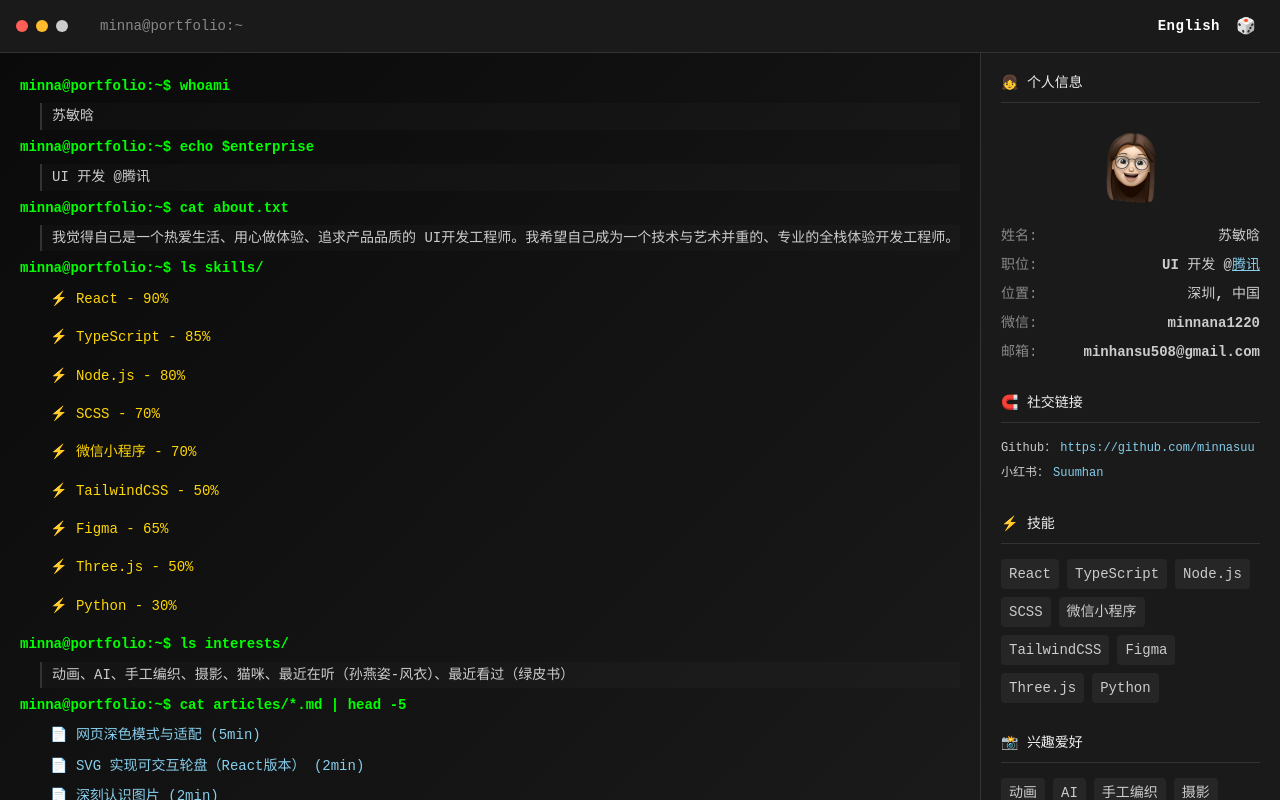
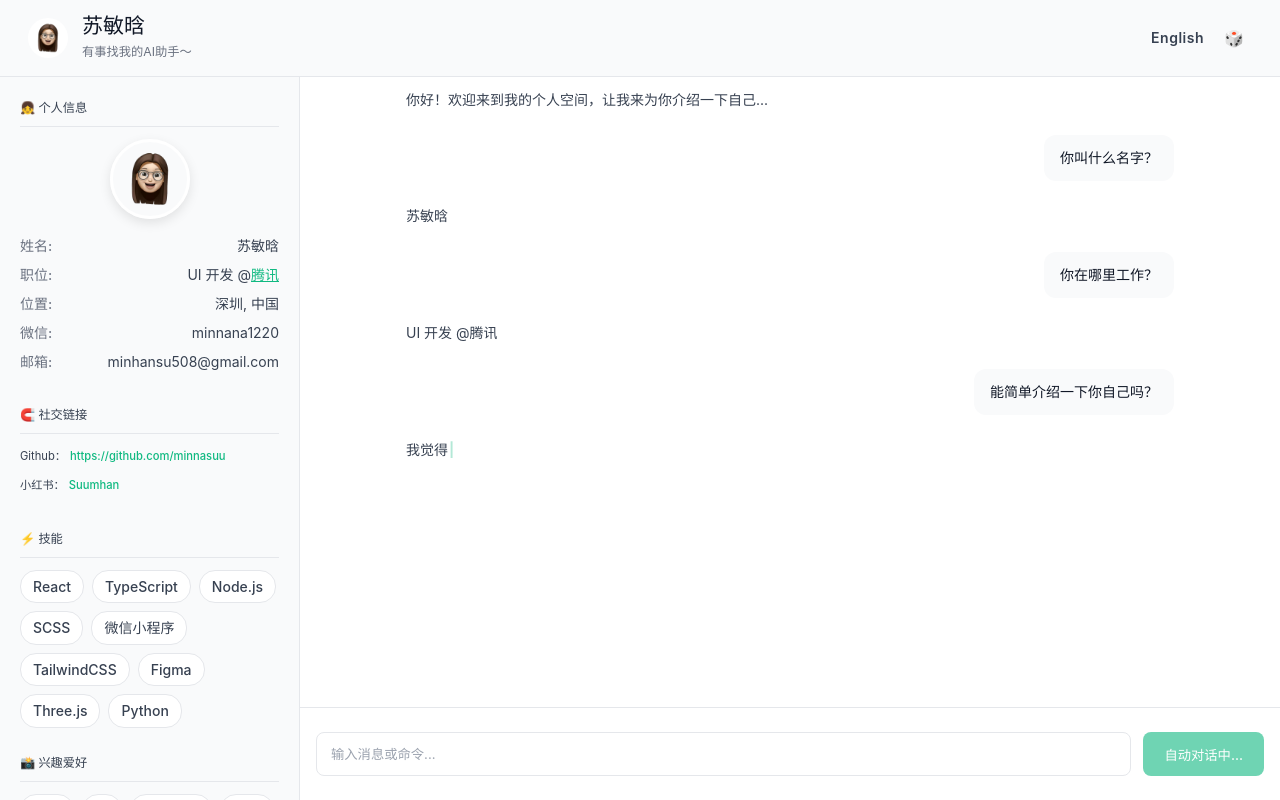
Before and after one commit to minnasuu/I-m-minna, a React (Vite) app: page / in a window 1280 px wide. Both pictures are taken after a click on the button "随机切换主题". Built offline with nearby package versions, Linux system fonts and the light colour scheme.

Commit message:
perf: AI chat finish

```diff
--- a/src/components/ThemeSwitcher.tsx
+++ b/src/components/ThemeSwitcher.tsx
@@ -9,7 +9,7 @@
   const [isHovered, setIsHovered] = useState(false);
 
   const handleDiceClick = () => {
-    const randomTheme = getRandomTheme() as ThemeStyle;
+    const randomTheme = getRandomTheme(currentTheme) as ThemeStyle;
     setTheme(randomTheme);
   };
 
--- a/src/config/themes.ts
+++ b/src/config/themes.ts
@@ -15,7 +15,20 @@
   }
 ];
 
-export const getRandomTheme = (): string => {
-  const randomIndex = Math.floor(Math.random() * themes.length);
-  return themes[randomIndex].name;
+export const getRandomTheme = (currentTheme?: string): string => {
+  // 如果只有一个主题，直接返回它
+  if (themes.length <= 1) {
+    return themes[0]?.name || '';
+  }
+
+  // 过滤掉当前主题，从剩余主题中随机选择
+  const availableThemes = themes.filter(theme => theme.name !== currentTheme);
+
+  // 如果没有可用主题（理论上不会发生），返回第一个主题
+  if (availableThemes.length === 0) {
+    return themes[0].name;
+  }
+
+  const randomIndex = Math.floor(Math.random() * availableThemes.length);
+  return availableThemes[randomIndex].name;
 };
--- a/src/data/translations.ts
+++ b/src/data/translations.ts
@@ -86,6 +86,12 @@
     detailsPlaceholder: string;
     backToCrafts: string;
   };
+  // AI主题
+  aiTheme: {
+    title: string;
+    subtitle: string;
+  };
+
   // 通用
   common: {
     loading: string;
@@ -179,6 +185,10 @@
       detailsPlaceholder: "这里是工具的详细描述，包括开发过程、技术难点、解决方案等信息。",
       backToCrafts: "返回工具列表"
     },
+    aiTheme: {
+      title: "苏敏晗",
+      subtitle: "有事找我的AI助手～"
+    },
     common: {
       loading: "加载中...",
       error: "出错了",
@@ -269,6 +279,10 @@
       detailsPlaceholder: "Here are the detailed descriptions of the craft, including development process, technical challenges, solutions, etc.",
       backToCrafts: "Back to Crafts"
     },
+    aiTheme: {
+      title: "Minna",
+      subtitle: "Your AI assistant here～"
+    },
     common: {
       loading: "Loading...",
       error: "Error",
--- a/src/themes/AITheme/AIChatInterface.tsx
+++ b/src/themes/AITheme/AIChatInterface.tsx
@@ -594,6 +594,7 @@
   return (
     <div className="ai-chat-interface">
       <div className="chat-messages">
+        <div className="messages-container">
           {messages.map((message) => (
             <div key={message.id} className={`message ${message.sender}`}>
               {message.sender === "ai" ? (
@@ -648,6 +649,7 @@
 
           <div ref={messagesEndRef} />
         </div>
+      </div>
 
       <div className="chat-input">
         <div className="input-container">
--- a/src/themes/AITheme/AITheme.scss
+++ b/src/themes/AITheme/AITheme.scss
@@ -17,6 +17,7 @@
 
     .ai-title {
       margin-left: 1rem;
+      flex: 1;
 
       h1 {
         font-size: 1.5rem;
@@ -29,6 +30,24 @@
         margin: 0.25rem 0 0 0;
         font-size: 0.875rem;
         color: #6b7280;
+      }
+    }
+
+    .ai-controls {
+      display: flex;
+      align-items: center;
+      gap: 12px;
+      margin-left: auto;
+
+      // 覆盖LanguageSwitcher的颜色，适配AI主题的浅色背景
+      .language-switcher {
+        .language-button {
+          color: #374151;
+
+          &:hover {
+            color: #10b981;
+          }
+        }
       }
     }
   }
@@ -270,10 +289,19 @@
     overflow-y: auto;
     display: flex;
     flex-direction: column;
-    gap: 12px;
+
+    .messages-container {
+      max-width: 800px;
+      margin: 0 auto;
+      width: 100%;
+      display: flex;
+      flex-direction: column;
+      gap: 12px;
+      padding: 0 16px;
+    }
 
     .message {
-      padding: 12px 16px;
+      padding: 12px 0;
       display: flex;
       align-items: flex-start;
       gap: 1rem;
@@ -283,7 +311,7 @@
         background: #f9fafb;
         margin-left: auto;
         border-radius: 12px;
-        margin-right: 16px;
+        padding: 12px 16px;
 
         .message-content {
           color: #111827;
@@ -344,26 +372,41 @@
         }
 
         .terminal-output {
-          background: #1f2937;
-          color: #f9fafb;
+          background: #f9fafb;
+          color: #374151;
           padding: 1rem;
           border-radius: 8px;
+          border: 1px solid #e2e8f0;
           font-family: 'Monaco', 'Menlo', 'Ubuntu Mono', monospace;
           font-size: 0.875rem;
           line-height: 1.5;
-          margin: 0.5rem 0;
           overflow-x: auto;
 
           .command {
             color: #10b981;
+            font-weight: 600;
+            margin-bottom: 0.5rem;
+            padding-bottom: 0.5rem;
+            border-bottom: 1px solid #e2e8f0;
           }
 
           .output {
-            color: #f9fafb;
+            color: #4b5563;
+
+            > div {
+              margin: 0.25rem 0;
+
+              &:first-child {
+                font-weight: 600;
+                color: #374151;
+                margin-bottom: 0.5rem;
+              }
+            }
           }
 
           .error {
-            color: #ef4444;
+            color: #dc2626;
+            font-weight: 500;
           }
         }
       }
@@ -386,7 +429,7 @@
       .input-wrapper {
         flex: 1;
         position: relative;
-        min-height: 44px;
+        display: flex;
 
         textarea {
           width: 100%;
@@ -408,9 +451,12 @@
             color: #9ca3af;
           }
         }
+
+
       }
 
       button {
+        padding: 0.75rem 1.5rem;
         border: none;
         border-radius: 8px;
         background: #10b981;
@@ -420,9 +466,11 @@
         cursor: pointer;
         transition: all 0.2s ease;
         height: 44px;
+        min-width: 80px;
         display: flex;
         align-items: center;
         justify-content: center;
+        flex-shrink: 0;
 
         &:hover:not(:disabled) {
           background: #059669;
--- a/src/themes/AITheme/index.tsx
+++ b/src/themes/AITheme/index.tsx
@@ -3,18 +3,23 @@
 import AIChatInterface from './AIChatInterface';
 import AIAvatar from './AIAvatar';
 import ThemeSwitcher from '../../components/ThemeSwitcher';
+import LanguageSwitcher from "../../components/LanguageSwitcher";
 import AISidebar from "./AISidebar";
+import { useTranslations } from "../../hooks/useTranslations";
 
 const AITheme: React.FC = () => {
+  const { t } = useTranslations();
+
   return (
     <div className="ai-theme">
       <div className="ai-header">
         <AIAvatar />
         <div className="ai-title">
-          <h1>Minna</h1>
-          <p>Who know about me best.</p>
+          <h1>{t("aiTheme.title")}</h1>
+          <p>{t("aiTheme.subtitle")}</p>
         </div>
-        <div style={{ marginLeft: "auto" }}>
+        <div className="ai-controls">
+          <LanguageSwitcher />
           <ThemeSwitcher />
         </div>
       </div>
```
Lines whose indentation alone changed are shown as unchanged.
